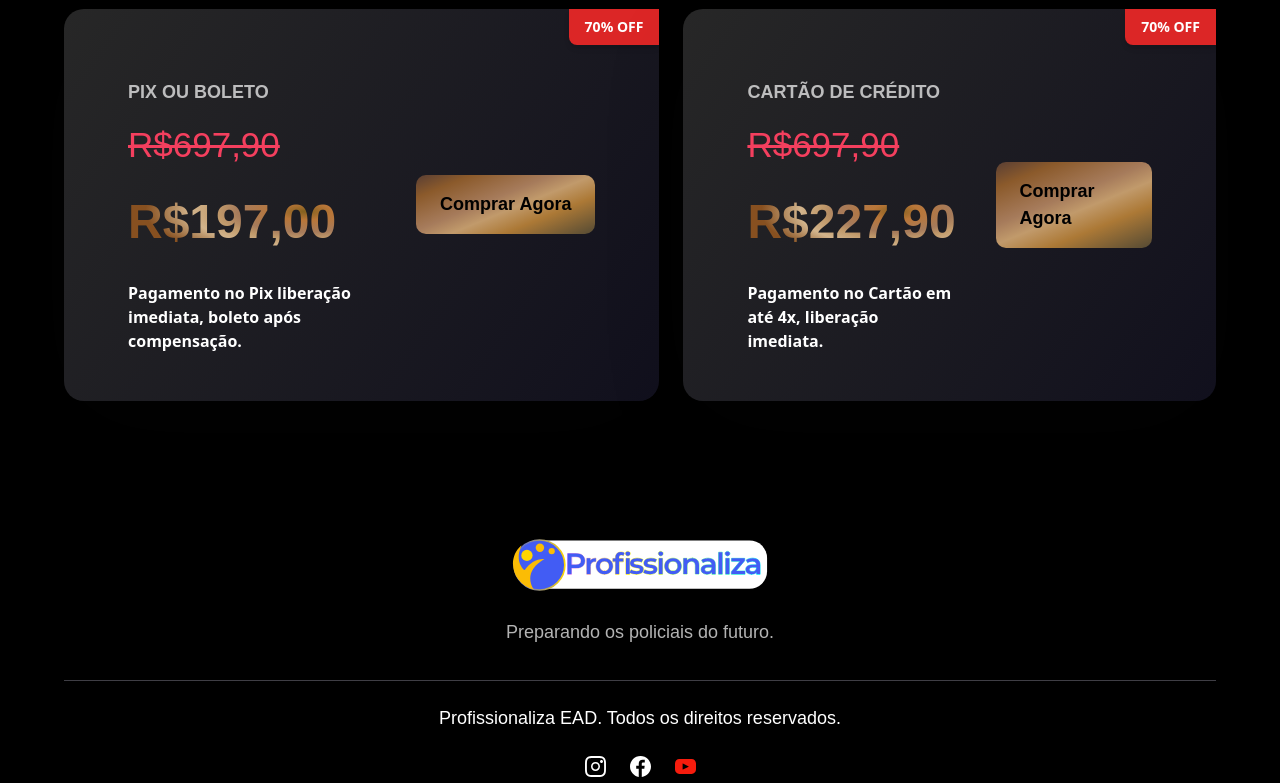
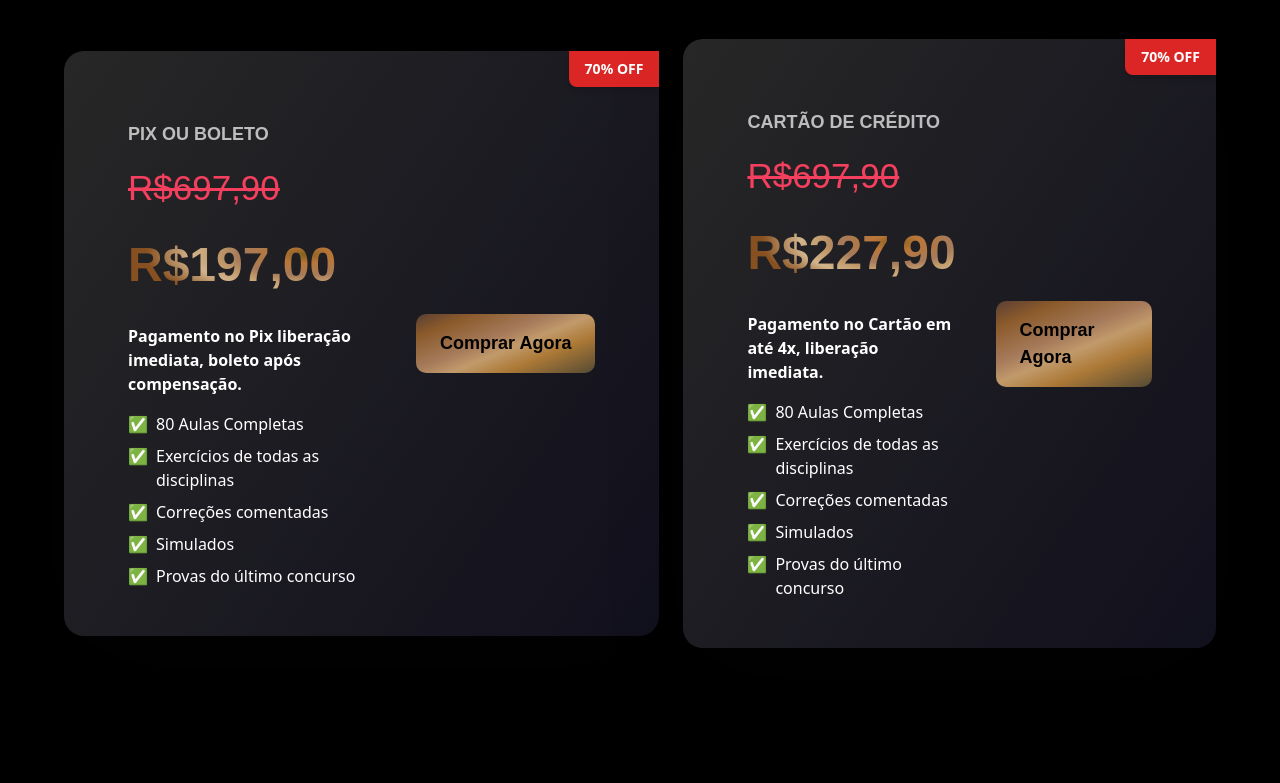
Before and after one commit to fabiorcamargo/pmpr-landingpage, a Next.js app: page / in a window 1280 px wide. Shown: the part 3139-3922 px from the top of the page. Built offline with nearby package versions, Linux system fonts and the light colour scheme.

Commit message:
detalhes

```diff
--- a/components/CTA.tsx
+++ b/components/CTA.tsx
@@ -59,6 +59,23 @@ const CTA: React.FC = () => {
         <p className={`mt-5 font-semibold text-white`}>
           Pagamento no Pix liberação imediata, boleto após compensação.
         </p>
+        <ul className="text-left mt-4 space-y-2 text-white">
+          <li className="flex items-start gap-2">
+            ✅ <span>80 Aulas Completas</span>
+          </li>
+          <li className="flex items-start gap-2">
+            ✅ <span>Exercícios de todas as disciplinas</span>
+          </li>
+          <li className="flex items-start gap-2">
+            ✅ <span>Correções comentadas</span>
+          </li>
+          <li className="flex items-start gap-2">
+            ✅ <span>Simulados</span>
+          </li>
+          <li className="flex items-start gap-2">
+            ✅ <span>Provas do último concurso</span>
+          </li>
+        </ul>
       </div>
       <div className={`${styles.flexCenter} sm:ml-10 ml-0 sm:mt-0 mt-10`}>
         <a
--- a/components/Cartao.tsx
+++ b/components/Cartao.tsx
@@ -56,6 +56,23 @@ const CTA: React.FC = () => {
         <p className={`mt-5 font-semibold text-white`}>
           Pagamento no Cartão em até 4x, liberação imediata.
         </p>
+        <ul className="text-left mt-4 space-y-2 text-white">
+          <li className="flex items-start gap-2">
+            ✅ <span>80 Aulas Completas</span>
+          </li>
+          <li className="flex items-start gap-2">
+            ✅ <span>Exercícios de todas as disciplinas</span>
+          </li>
+          <li className="flex items-start gap-2">
+            ✅ <span>Correções comentadas</span>
+          </li>
+          <li className="flex items-start gap-2">
+            ✅ <span>Simulados</span>
+          </li>
+          <li className="flex items-start gap-2">
+            ✅ <span>Provas do último concurso</span>
+          </li>
+        </ul>
       </div>
       <div className={`${styles.flexCenter} sm:ml-10 ml-0 sm:mt-0 mt-10`}>
         <a
--- a/components/FormGratis.tsx
+++ b/components/FormGratis.tsx
@@ -87,7 +87,7 @@ const FormGratis: React.FC = () => {
     const telefoneHash = CryptoJS.SHA256(telefoneLimpo).toString(CryptoJS.enc.Hex);
 
     try {
-      const res = await fetch("https://auto.profissionalizaead.com.br/webhook-test/91fdeab0-d7e4-46ea-93ad-1ae11377225e", {
+      const res = await fetch("https://autowebhook.profissionalizaead.com.br/webhook/4d2fa9fe-ff0d-41ef-abf5-6570e066e87e", {
         method: "POST",
         headers: { "Content-Type": "application/json" },
         body: JSON.stringify({ ...form, telefone: telefoneLimpo, client_id: clientId }),
--- a/components/Testimonials.tsx
+++ b/components/Testimonials.tsx
@@ -26,7 +26,7 @@ const Testimonials: React.FC = () => (
 
         {/* Texto Explicativo dentro do Card */}
         <p className={`${styles.paragraph} text-center mt-4 text-white`}>
-          Você tem o pagamento facilitado e com 70% de desconto. Escolha a melhor opção
+          Você tem o pagamento facilitado via PIX/BOLETO ou CARTÃO PARCELADO com 70% de desconto. Escolha a melhor opção
           de pagamento e adquira ainda hoje antes que esse lote esgote!
         </p>
       </div>
```
